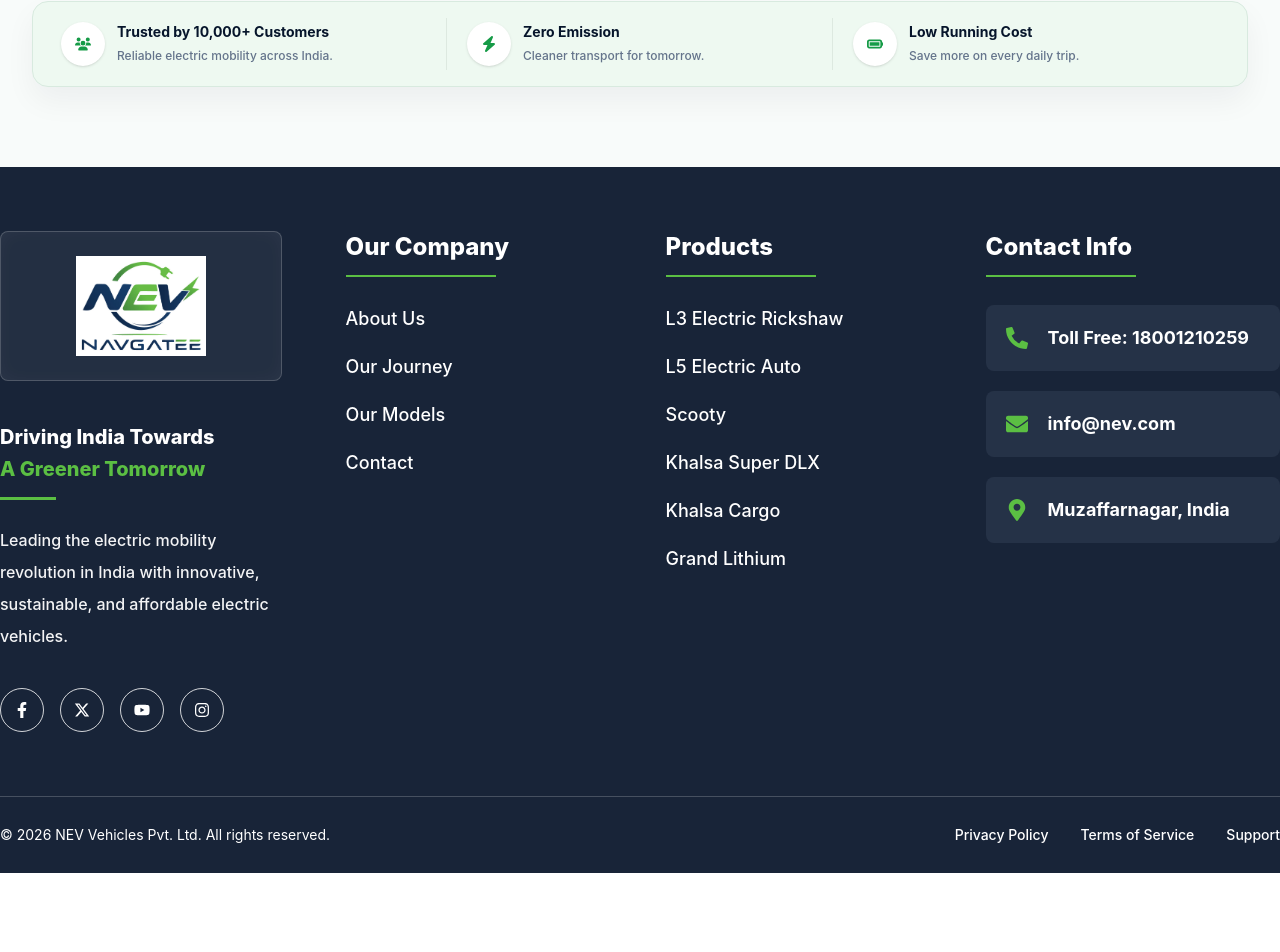
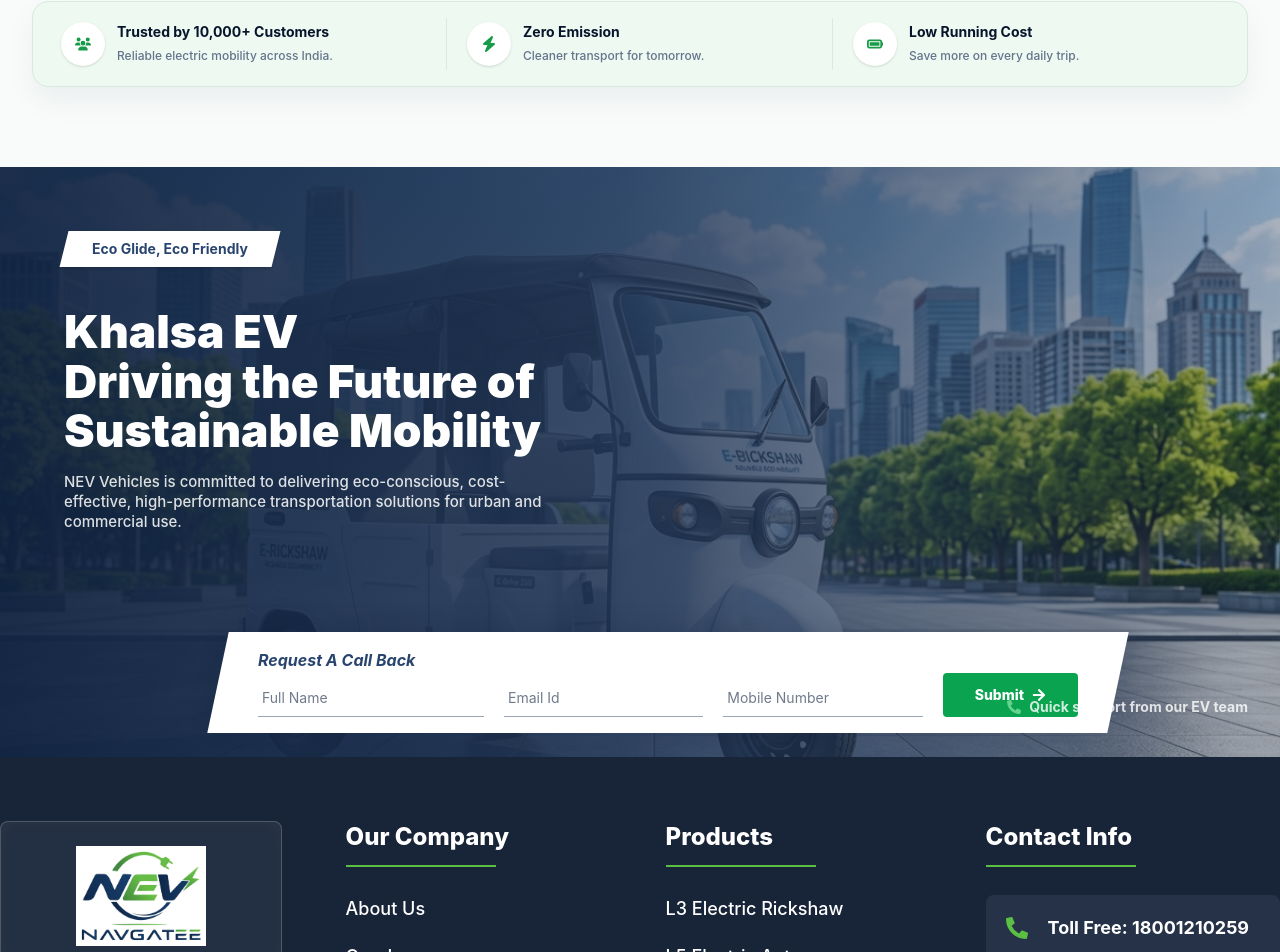
Before and after one commit to vishalrajbhar-vr/nev, a React app in the folder frontend/: page / in a window 1280 px wide. Shown: the part 2474-3426 px from the top of the page. Before the commit the page ends 3347 px from the top, so only its background shows below. Built offline with nearby package versions, Linux system fonts and the light colour scheme; the HTML template or start-up script is replaced by a standard one.

Commit message:
home add

```diff
--- a/frontend/src/web/pages/Home/Home.jsx
+++ b/frontend/src/web/pages/Home/Home.jsx
@@ -1,12 +1,14 @@
 import React from 'react'
 import HomeHero from './HomeHero'
 import ModelsSlider from './ModelsSlider'
+import QuickRequest from './QuickRequest'
 
 const Home = () => {
   return (
     <>
       <HomeHero />
       <ModelsSlider />
+      <QuickRequest />
     </>
   )
 }
--- /dev/null
+++ b/frontend/src/web/pages/Home/QuickRequest.jsx
@@ -0,0 +1,75 @@
+import { useState } from "react";
+import { FaArrowRight, FaCheckCircle, FaPhoneAlt } from "react-icons/fa";
+
+function QuickRequest() {
+  const [submitted, setSubmitted] = useState(false);
+
+  const handleSubmit = (event) => {
+    event.preventDefault();
+    setSubmitted(true);
+  };
+
+  return (
+    <section id="quick-request" className="relative overflow-hidden bg-[#182943] text-white">
+      <div
+        className="absolute inset-0 bg-cover bg-center"
+        style={{ backgroundImage: "url('/hero_rickshaw_fullscene.jpg')" }}
+      />
+      <div className="absolute inset-0 bg-[linear-gradient(90deg,rgba(16,35,65,0.94)_0%,rgba(35,56,88,0.88)_48%,rgba(35,56,88,0.38)_100%)]" />
+
+      <div className="relative mx-auto min-h-[620px] max-w-[1440px] px-5 py-14 sm:px-8 lg:min-h-[590px] lg:px-16 lg:py-16">
+        <div className="max-w-[560px]">
+          <span className="inline-block skew-x-[-14deg] bg-white px-7 py-2 text-sm font-bold text-[#29456F] shadow-sm">
+            <span className="inline-block skew-x-[14deg]">Eco Glide, Eco Friendly</span>
+          </span>
+
+          <h2 className="mt-10 max-w-[500px] text-3xl font-black leading-[1.08] sm:text-4xl lg:text-[46px]">
+            Khalsa EV
+            <span className="block">Driving the Future of</span>
+            <span className="block">Sustainable Mobility</span>
+          </h2>
+          <p className="mt-4 max-w-[500px] text-sm font-medium leading-5 text-white/85 sm:text-[15px]">
+            NEV Vehicles is committed to delivering eco-conscious, cost-effective,
+            high-performance transportation solutions for urban and commercial use.
+          </p>
+        </div>
+
+        <div className="relative mt-10 w-full skew-x-[-4deg] bg-white px-5 py-4 text-[#29456F] shadow-[0_-6px_24px_rgba(4,18,40,0.14)] sm:px-7 lg:absolute lg:bottom-6 lg:left-[17%] lg:mt-0 lg:w-[min(900px,calc(100%-4rem))] lg:px-10 lg:skew-x-[-12deg]">
+          <div className="skew-x-[12deg]">
+            {submitted ? (
+              <div className="flex items-center gap-3 py-2 text-sm font-bold sm:text-base">
+                <FaCheckCircle className="shrink-0 text-[#0AA451]" />
+                Thanks! Our EV expert will call you shortly.
+              </div>
+            ) : (
+              <form onSubmit={handleSubmit} className="flex flex-col gap-3 sm:flex-row sm:items-end sm:gap-5">
+                <div className="sm:min-w-[150px]">
+                  <p className="mb-2 text-base font-bold italic">Request A Call Back</p>
+                  <label className="sr-only" htmlFor="quick-name">Full Name</label>
+                  <input id="quick-name" required placeholder="Full Name" className="w-full border-b border-[#9AA5B5] bg-transparent px-1 py-2 text-sm outline-none placeholder:text-[#6F7A8B] focus:border-[#0AA451]" />
+                </div>
+                <div className="sm:flex-1">
+                  <label className="sr-only" htmlFor="quick-email">Email Id</label>
+                  <input id="quick-email" type="email" required placeholder="Email Id" className="w-full border-b border-[#9AA5B5] bg-transparent px-1 py-2 text-sm outline-none placeholder:text-[#6F7A8B] focus:border-[#0AA451]" />
+                </div>
+                <div className="sm:flex-1">
+                  <label className="sr-only" htmlFor="quick-phone">Mobile Number</label>
+                  <input id="quick-phone" type="tel" required placeholder="Mobile Number" className="w-full border-b border-[#9AA5B5] bg-transparent px-1 py-2 text-sm outline-none placeholder:text-[#6F7A8B] focus:border-[#0AA451]" />
+                </div>
+                <button type="submit" className="inline-flex h-11 items-center justify-center gap-2 rounded-sm bg-[#0AA451] px-8 text-sm font-extrabold text-white transition-colors hover:bg-[#078741]">
+                  Submit <FaArrowRight />
+                </button>
+              </form>
+            )}
+          </div>
+        </div>
+
+        <div className="absolute bottom-10 right-8 hidden items-center gap-2 text-sm font-bold text-white/80 lg:flex">
+          <FaPhoneAlt className="text-[#65D38D]" /> Quick support from our EV team
+        </div>
+      </div>
+    </section>
+  );
+}
+
+export default QuickRequest;
```
